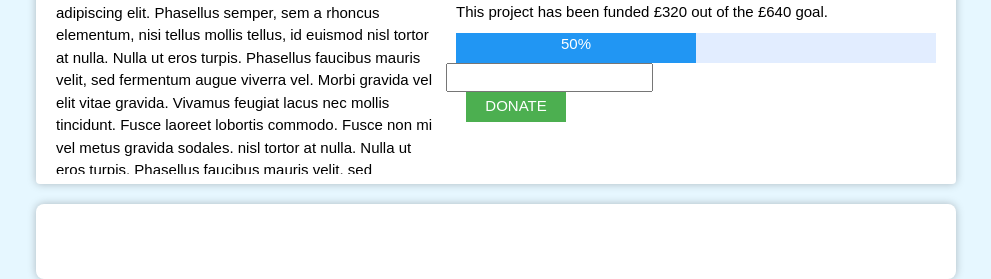
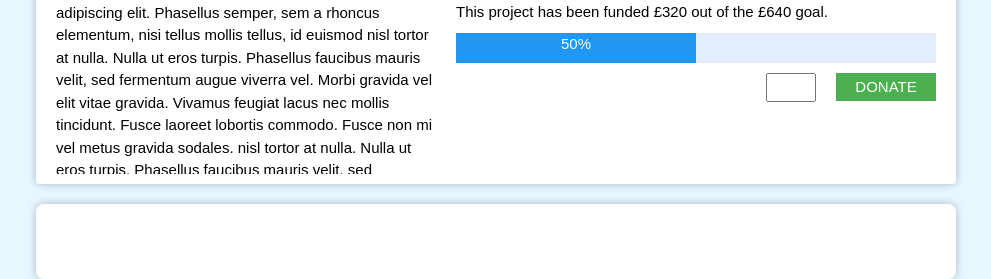
Before and after one commit to CalumAlexanderStewart/keedoCoursework, a plain HTML site: page project.html in a window 1280 px wide. Shown: the part 896-1175 px from the top of the page, without its empty margins (144-1135 px from the left). Drawn offline with nearby package versions, Linux system fonts and the light colour scheme.

Commit message:
categories

```diff
--- a/style2.css
+++ b/style2.css
@@ -39,6 +39,18 @@ height: 900px;
   margin-left: 10px;
 }
 .donate {
-  width: 480px;
+  float: right;
+  width: auto;
   display: inline;
+  margin: 10px;
 }
+.donate form{
+  float:left;
+}
+input {
+  width: 50px;
+}
+.donate button {
+  float: left;
+  height: 28px;
+}
```
Also changed, not shown: project.html (indentation only).
